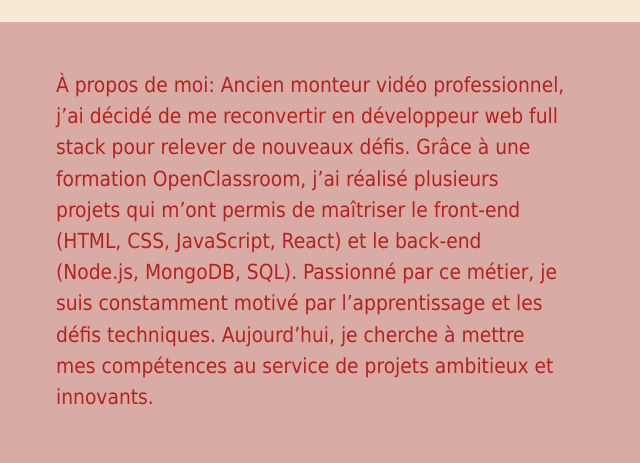
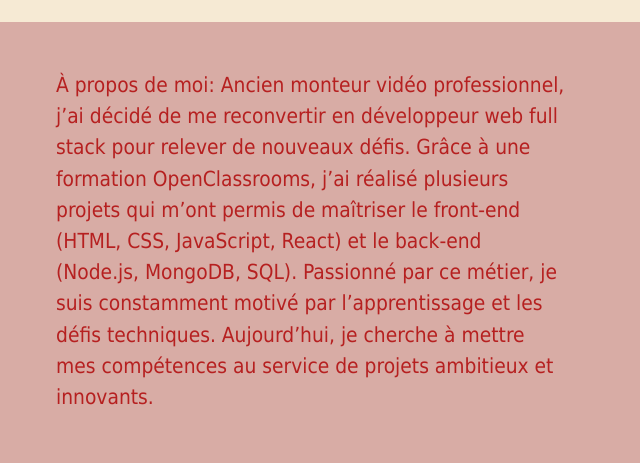
Before and after one commit to San5u/portfolio, a plain HTML site: page index.html in a window 1280 px wide. Shown: the part 246-709 px from the top of the page, 447-1087 px from the left. Drawn offline with nearby package versions, Linux system fonts and the light colour scheme.

Commit message:
openclassroomS

```diff
--- a/index.html
+++ b/index.html
@@ -47,7 +47,7 @@
     <section id="about-me" class="d-flex align-items-center justify-content-center py-5 row" style="background-color: #d8aca5;">
       <img src="img/moi.png" alt="Photo de Thomas Lobjois" class="rounded-circle col-md-6" style="width: 200px; height: 200px; object-fit: cover; padding-left: 20px;">
       <div class="ps-5 col-md-6"  style="font-family: 'Tahoma', sans-serif; color: #b62020; font-size: 1.3rem;">
-        <p>À propos de moi: Ancien monteur vidéo professionnel, j’ai décidé de me reconvertir en développeur web full stack pour relever de nouveaux défis. Grâce à une formation OpenClassroom, j’ai réalisé plusieurs projets qui m’ont permis de maîtriser le front-end (HTML, CSS, JavaScript, React) et le back-end (Node.js, MongoDB, SQL). Passionné par ce métier, je suis constamment motivé par l’apprentissage et les défis techniques. Aujourd’hui, je cherche à mettre mes compétences au service de projets ambitieux et innovants.</p>
+        <p>À propos de moi: Ancien monteur vidéo professionnel, j’ai décidé de me reconvertir en développeur web full stack pour relever de nouveaux défis. Grâce à une formation OpenClassrooms, j’ai réalisé plusieurs projets qui m’ont permis de maîtriser le front-end (HTML, CSS, JavaScript, React) et le back-end (Node.js, MongoDB, SQL). Passionné par ce métier, je suis constamment motivé par l’apprentissage et les défis techniques. Aujourd’hui, je cherche à mettre mes compétences au service de projets ambitieux et innovants.</p>
       </div>
     </section>
 
```
